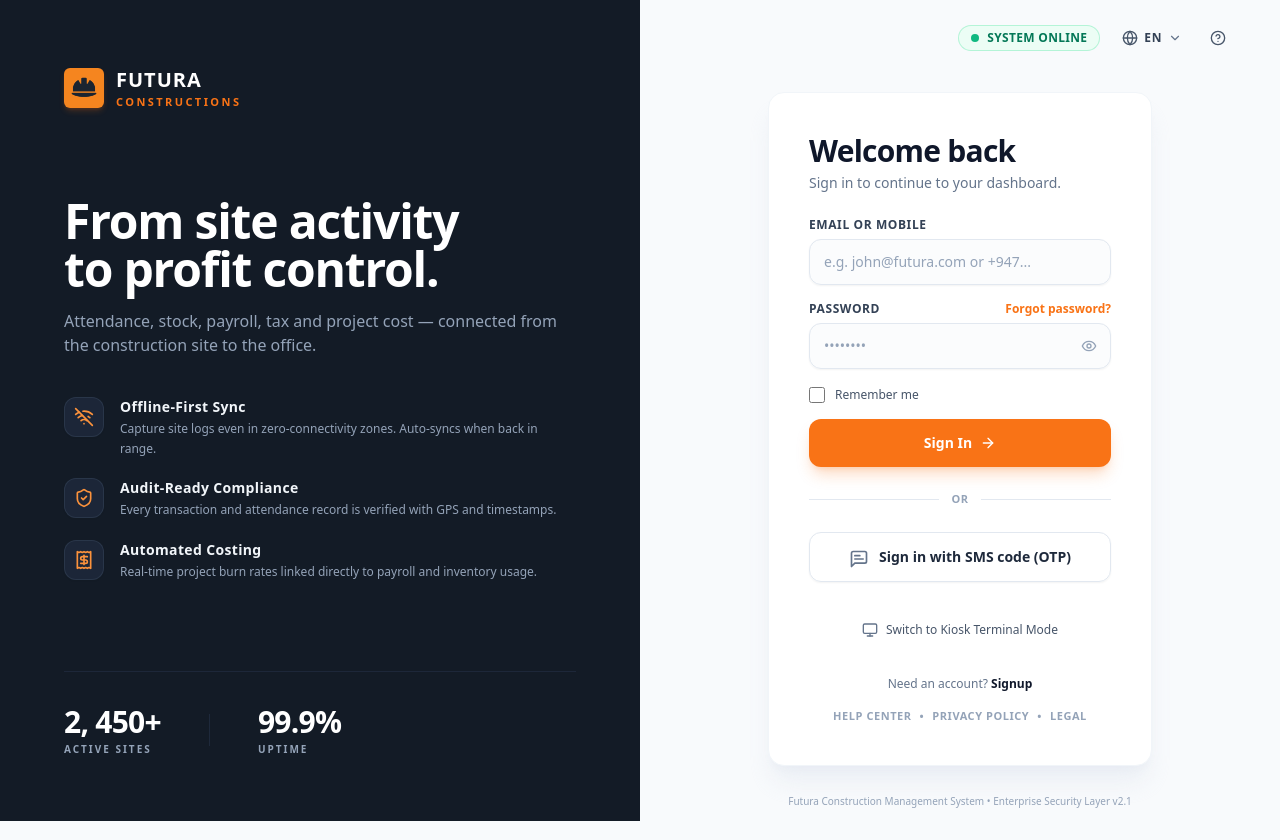
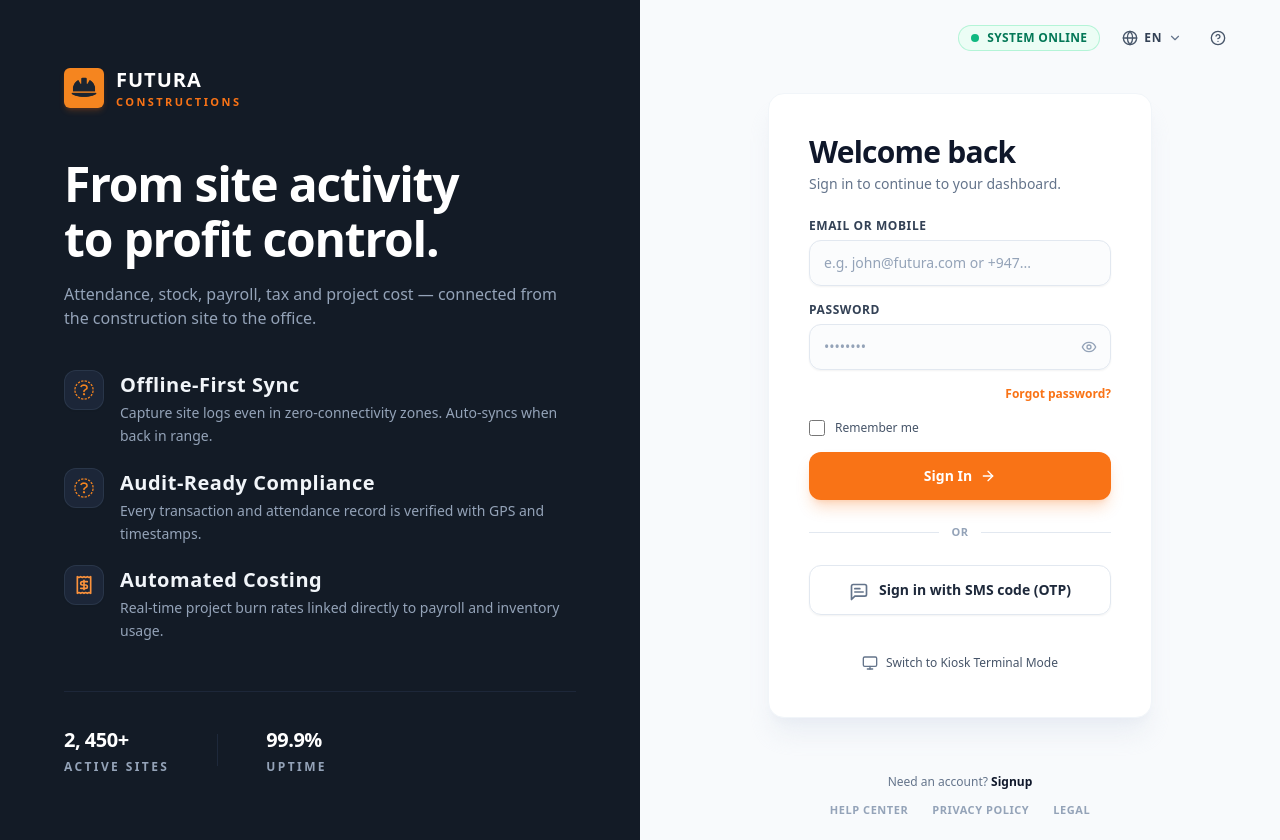
Before and after one commit to thaheshan/Constructuion_Management_System_Web, a Next.js app: page /login in a window 1280 px wide. Built offline with nearby package versions, Linux system fonts and the light colour scheme.

Commit message:
feat: implement login page and authentication components with responsive hero panel and sign-in form

```diff
--- a/src/app/login/page.tsx
+++ b/src/app/login/page.tsx
@@ -1,25 +1,29 @@
-'use client';
+"use client";
 
-import React, { useState, Suspense } from 'react';
-import { GuestRoute } from '@/components/common/GuestRoute';
-import { HeroPanel } from '@/components/auth/HeroPanel';
-import { TopUtilityBar } from '@/components/auth/TopUtilityBar';
-import { SignInForm } from '@/components/auth/SignInForm';
-import { SmsOtpFlow } from '@/components/auth/SmsOtpFlow';
-import { KioskTerminalView } from '@/components/auth/KioskTerminalView';
-import { ForgotPasswordModal } from '@/components/auth/ForgotPasswordModal';
-import { SupportModal, SupportModalType } from '@/components/auth/SupportModal';
-import { Loader2 } from 'lucide-react';
+import React, { useState, Suspense } from "react";
+import { GuestRoute } from "@/components/common/GuestRoute";
+import { HeroPanel } from "@/components/auth/HeroPanel";
+import { TopUtilityBar } from "@/components/auth/TopUtilityBar";
+import { SignInForm } from "@/components/auth/SignInForm";
+import { SmsOtpFlow } from "@/components/auth/SmsOtpFlow";
+import { KioskTerminalView } from "@/components/auth/KioskTerminalView";
+import { ForgotPasswordModal } from "@/components/auth/ForgotPasswordModal";
+import { SupportModal, SupportModalType } from "@/components/auth/SupportModal";
+import { Loader2 } from "lucide-react";
 
 export default function LoginPage() {
-  const [viewMode, setViewMode] = useState<'signin' | 'sms-otp' | 'kiosk'>('signin');
-  const [prefilledIdentifier, setPrefilledIdentifier] = useState<string>('');
+  const [viewMode, setViewMode] = useState<"signin" | "sms-otp" | "kiosk">(
+    "signin",
+  );
+  const [prefilledIdentifier, setPrefilledIdentifier] = useState<string>("");
   const [forgotPasswordOpen, setForgotPasswordOpen] = useState(false);
-  const [supportModal, setSupportModal] = useState<SupportModalType | null>(null);
+  const [supportModal, setSupportModal] = useState<SupportModalType | null>(
+    null,
+  );
 
   const handleSwitchToSmsOtp = (identifier?: string) => {
     if (identifier) setPrefilledIdentifier(identifier);
-    setViewMode('sms-otp');
+    setViewMode("sms-otp");
   };
 
   const handleForgotPassword = (identifier?: string) => {
@@ -30,8 +34,11 @@ export default function LoginPage() {
   return (
     <GuestRoute redirectTo="/">
       {/* If Kiosk Terminal mode is active, render the dedicated terminal experience */}
-      {viewMode === 'kiosk' && (
-        <KioskTerminalView onExit={() => setViewMode('signin')} redirectPath="/" />
+      {viewMode === "kiosk" && (
+        <KioskTerminalView
+          onExit={() => setViewMode("signin")}
+          redirectPath="/"
+        />
       )}
 
       {/* Main Authentication Screen (Desktop 2-column + Mobile responsive) */}
@@ -39,7 +46,7 @@ export default function LoginPage() {
         {/* Left Hero Panel: Desktop permanent half-screen, Mobile top banner */}
         <HeroPanel
           className="w-full lg:w-[48%] xl:w-1/2 flex-shrink-0"
-          onOpenHelp={() => setSupportModal('help')}
+          onOpenHelp={() => setSupportModal("help")}
         />
 
         {/* Right Section: Form Container */}
@@ -48,7 +55,7 @@ export default function LoginPage() {
           <div className="hidden lg:flex justify-end items-center p-6 xl:px-12">
             <TopUtilityBar
               variant="desktop"
-              onOpenHelp={() => setSupportModal('help')}
+              onOpenHelp={() => setSupportModal("help")}
             />
           </div>
 
@@ -68,33 +75,98 @@ export default function LoginPage() {
                   </div>
                 }
               >
-                {viewMode === 'signin' && (
+                {viewMode === "signin" && (
                   <SignInForm
                     redirectPath="/"
                     onSwitchToSmsOtp={handleSwitchToSmsOtp}
-                    onSwitchToKiosk={() => setViewMode('kiosk')}
+                    onSwitchToKiosk={() => setViewMode("kiosk")}
                     onForgotPassword={handleForgotPassword}
-                    onOpenHelp={() => setSupportModal('help')}
-                    onOpenPrivacy={() => setSupportModal('privacy')}
-                    onOpenLegal={() => setSupportModal('legal')}
+                    onOpenHelp={() => setSupportModal("help")}
+                    onOpenPrivacy={() => setSupportModal("privacy")}
+                    onOpenLegal={() => setSupportModal("legal")}
                   />
                 )}
 
-                {viewMode === 'sms-otp' && (
+                {viewMode === "sms-otp" && (
                   <SmsOtpFlow
                     initialPhone={prefilledIdentifier}
-                    onBackToPassword={() => setViewMode('signin')}
+                    onBackToPassword={() => setViewMode("signin")}
                     redirectPath="/"
                   />
                 )}
               </Suspense>
             </div>
+
+            {/* Desktop Footer (Outside the white card) */}
+            <div className="hidden lg:block mt-14 mb-[-20px] text-center space-y-3">
+              <p className="text-xs text-slate-500">
+                Need an account?{" "}
+                <a
+                  href="/register"
+                  className="font-bold text-slate-900 hover:text-futura-600 hover:underline transition"
+                >
+                  Signup
+                </a>
+              </p>
+
+              {/* Legal & Help Center Links */}
+              <div className="flex items-center justify-center gap-6 text-[10px] sm:text-[11px] font-bold tracking-wider uppercase text-slate-400">
+                <button
+                  type="button"
+                  onClick={() => setSupportModal("help")}
+                  className="hover:text-slate-600 transition"
+                >
+                  HELP CENTER
+                </button>
+                <button
+                  type="button"
+                  onClick={() => setSupportModal("privacy")}
+                  className="hover:text-slate-600 transition"
+                >
+                  PRIVACY POLICY
+                </button>
+                <button
+                  type="button"
+                  onClick={() => setSupportModal("legal")}
+                  className="hover:text-slate-600 transition"
+                >
+                  LEGAL
+                </button>
+              </div>
+            </div>
+          </div>
+
+          {/* Mobile Footer Section (Pinned at the bottom of the mobile viewport) */}
+          <div className="lg:hidden pb-6 pt-4 text-center">
+            <div className="flex items-center justify-center gap-3 text-[10px] font-bold tracking-wider uppercase text-slate-400">
+              <span className="text-slate-300">•</span>
+              <button
+                type="button"
+                onClick={() => setSupportModal("help")}
+                className="hover:text-slate-600 transition"
+              >
+                HELP CENTER
+              </button>
+              <button
+                type="button"
+                onClick={() => setSupportModal("privacy")}
+                className="hover:text-slate-600 transition"
+              >
+                PRIVACY POLICY
+              </button>
+              <span className="text-slate-300">•</span>
+              <button
+                type="button"
+                onClick={() => setSupportModal("legal")}
+                className="hover:text-slate-600 transition"
+              >
+                LEGAL
+              </button>
+            </div>
           </div>
 
           {/* Desktop Subtle Footer Spacer */}
-          <div className="hidden lg:block py-3 text-center text-[10px] text-slate-400">
-            Futura Construction Management System • Enterprise Security Layer v2.1
-          </div>
+          <div className="hidden lg:block py-3 text-center text-[10px] text-slate-400"></div>
         </section>
 
         {/* Modals for Forgot Password and Support */}
--- a/src/components/auth/HeroPanel.tsx
+++ b/src/components/auth/HeroPanel.tsx
@@ -18,13 +18,13 @@ interface FeatureItem {
 
 const FEATURES: FeatureItem[] = [
   {
-    icon: <WifiOff className="w-5 h-5 text-futura-400" />,
+    icon: <img src="./images/Question.png" alt="" />,
     title: "Offline-First Sync",
     description:
       "Capture site logs even in zero-connectivity zones. Auto-syncs when back in range.",
   },
   {
-    icon: <ShieldCheck className="w-5 h-5 text-futura-400" />,
+    icon: <img src="./images/Question.png" alt="" />,
     title: "Audit-Ready Compliance",
     description:
       "Every transaction and attendance record is verified with GPS and timestamps.",
@@ -57,9 +57,9 @@ export const HeroPanel: React.FC<HeroPanelProps> = ({
         </div>
 
         {/* Hero Middle Content */}
-        <div className="my-auto py-8 lg:py-12 max-w-xl">
+        <div className="my-auto pt-24 pb-6 lg:py-12 max-w-xl">
           {/* Main Headline */}
-          <h1 className="text-3xl sm:text-4xl lg:text-5xl font-extrabold tracking-tight text-white leading-[1.15]">
+          <h1 className="text-[28px] sm:text-[30px] lg:text-[48px] font-extrabold tracking-tight text-white leading-[1.15]">
             From site activity <br className="hidden sm:inline" />
             to profit control.
           </h1>
@@ -78,10 +78,10 @@ export const HeroPanel: React.FC<HeroPanelProps> = ({
                   {feature.icon}
                 </div>
                 <div>
-                  <h3 className="text-sm font-bold text-slate-100 tracking-wide">
+                  <h3 className="text-[20px] font-bold text-slate-100 tracking-wide">
                     {feature.title}
                   </h3>
-                  <p className="text-xs text-slate-400 leading-relaxed mt-0.5 max-w-md">
+                  <p className="text-[14px] text-slate-400 leading-relaxed mt-0.5 max-w-md">
                     {feature.description}
                   </p>
                 </div>
@@ -94,10 +94,10 @@ export const HeroPanel: React.FC<HeroPanelProps> = ({
         <div className="hidden lg:block pt-8 border-t border-slate-800/90">
           <div className="flex items-center gap-12">
             <div>
-              <div className="text-2xl lg:text-3xl font-black text-white tracking-tight">
+              <div className="text-2xl lg:text-[20px] font-black text-white tracking-tight">
                 2, 450+
               </div>
-              <div className="text-[10px] font-bold tracking-[0.2em] uppercase text-slate-400 mt-0.5">
+              <div className="text-[12px] font-bold tracking-[0.2em] uppercase text-slate-400 mt-0.5">
                 ACTIVE SITES
               </div>
             </div>
@@ -105,10 +105,10 @@ export const HeroPanel: React.FC<HeroPanelProps> = ({
             <div className="w-[1px] h-8 bg-slate-800" />
 
             <div>
-              <div className="text-2xl lg:text-3xl font-black text-white tracking-tight">
+              <div className="text-2xl lg:text-[20px] font-black text-white tracking-tight">
                 99.9%
               </div>
-              <div className="text-[10px] font-bold tracking-[0.2em] uppercase text-slate-400 mt-0.5">
+              <div className="text-[12px] font-bold tracking-[0.2em] uppercase text-slate-400 mt-0.5">
                 UPTIME
               </div>
             </div>
--- a/src/components/auth/SignInForm.tsx
+++ b/src/components/auth/SignInForm.tsx
@@ -27,9 +27,9 @@ interface SignInFormProps {
   onSwitchToSmsOtp: (prefilledIdentifier?: string) => void;
   onSwitchToKiosk: () => void;
   onForgotPassword: (identifier?: string) => void;
-  onOpenHelp: () => void;
-  onOpenPrivacy: () => void;
-  onOpenLegal: () => void;
+  onOpenHelp?: () => void;
+  onOpenPrivacy?: () => void;
+  onOpenLegal?: () => void;
 }
 
 export const SignInForm: React.FC<SignInFormProps> = ({
@@ -37,9 +37,6 @@ export const SignInForm: React.FC<SignInFormProps> = ({
   onSwitchToSmsOtp,
   onSwitchToKiosk,
   onForgotPassword,
-  onOpenHelp,
-  onOpenPrivacy,
-  onOpenLegal,
 }) => {
   const router = useRouter();
   const searchParams = useSearchParams();
@@ -200,7 +197,7 @@ export const SignInForm: React.FC<SignInFormProps> = ({
     <div className="w-full">
       {/* Title & Subtitle */}
       <div className="mb-6">
-        <h2 className="text-2xl sm:text-3xl font-extrabold text-slate-900 tracking-tight">
+        <h2 className="text-2xl sm:text-3xl font-bold text-slate-900 tracking-tight">
           Welcome back
         </h2>
         <p className="text-xs sm:text-sm text-slate-500 mt-1 leading-relaxed">
@@ -270,13 +267,6 @@ export const SignInForm: React.FC<SignInFormProps> = ({
             >
               PASSWORD
             </label>
-            <button
-              type="button"
-              onClick={() => onForgotPassword(identifier)}
-              className="text-xs font-bold text-futura-500 hover:text-futura-600 hover:underline transition"
-            >
-              Forgot password?
-            </button>
           </div>
           <div className="relative rounded-xl shadow-sm">
             <input
@@ -301,13 +291,13 @@ export const SignInForm: React.FC<SignInFormProps> = ({
             <button
               type="button"
               onClick={() => setShowPassword(!showPassword)}
-              className="absolute inset-y-0 right-0 pr-3.5 flex items-center text-slate-400 hover:text-slate-600 focus:outline-none transition"
+              className="absolute inset-y-0 right-0 pr-3.5 flex items-center text-slate-400 hover:text-slate-600 transition focus:outline-none"
               aria-label={showPassword ? "Hide password" : "Show password"}
             >
               {showPassword ? (
-                <EyeOff className="w-4 h-4" />
+                <EyeOff className="w-4 h-4 " />
               ) : (
-                <Eye className="w-4 h-4" />
+                <Eye className="w-4 h-4 " />
               )}
             </button>
           </div>
@@ -318,7 +308,15 @@ export const SignInForm: React.FC<SignInFormProps> = ({
             </p>
           )}
         </div>
-
+        <div className="grid justify-items-end">
+          <button
+            type="button"
+            onClick={() => onForgotPassword(identifier)}
+            className="text-xs font-bold text-futura-500 hover:text-futura-600 hover:underline transition"
+          >
+            Forgot password?
+          </button>
+        </div>
         {/* Remember me Checkbox */}
         <div className="flex items-center pt-0.5">
           <label className="flex items-center gap-2.5 cursor-pointer text-xs font-medium text-slate-600 hover:text-slate-900 select-none">
@@ -381,10 +379,9 @@ export const SignInForm: React.FC<SignInFormProps> = ({
             <span>Switch to Kiosk Terminal Mode</span>
           </button>
         </div>
-      </form>
 
-      {/* Footer Below Card Content */}
-      <div className="mt-8 text-center space-y-3">
+        {/* Mobile only: Need an account link positioned directly below form actions */}
+        <div className="lg:hidden mt-6 text-center">
           <p className="text-xs text-slate-500">
             Need an account?{" "}
             <a
@@ -394,34 +391,8 @@ export const SignInForm: React.FC<SignInFormProps> = ({
               Signup
             </a>
           </p>
-
-        {/* Legal & Help Center Links */}
-        <div className="flex items-center justify-center gap-2 text-[10px] sm:text-[11px] font-bold tracking-wider uppercase text-slate-400 pt-1">
-          <button
-            type="button"
-            onClick={onOpenHelp}
-            className="hover:text-slate-600 transition"
-          >
-            HELP CENTER
-          </button>
-          <span>•</span>
-          <button
-            type="button"
-            onClick={onOpenPrivacy}
-            className="hover:text-slate-600 transition"
-          >
-            PRIVACY POLICY
-          </button>
-          <span>•</span>
-          <button
-            type="button"
-            onClick={onOpenLegal}
-            className="hover:text-slate-600 transition"
-          >
-            LEGAL
-          </button>
         </div>
-      </div>
+      </form>
     </div>
   );
 };
```
Also changed, not shown: public/images/Question.png (added). Lines whose indentation alone changed are shown as unchanged.
